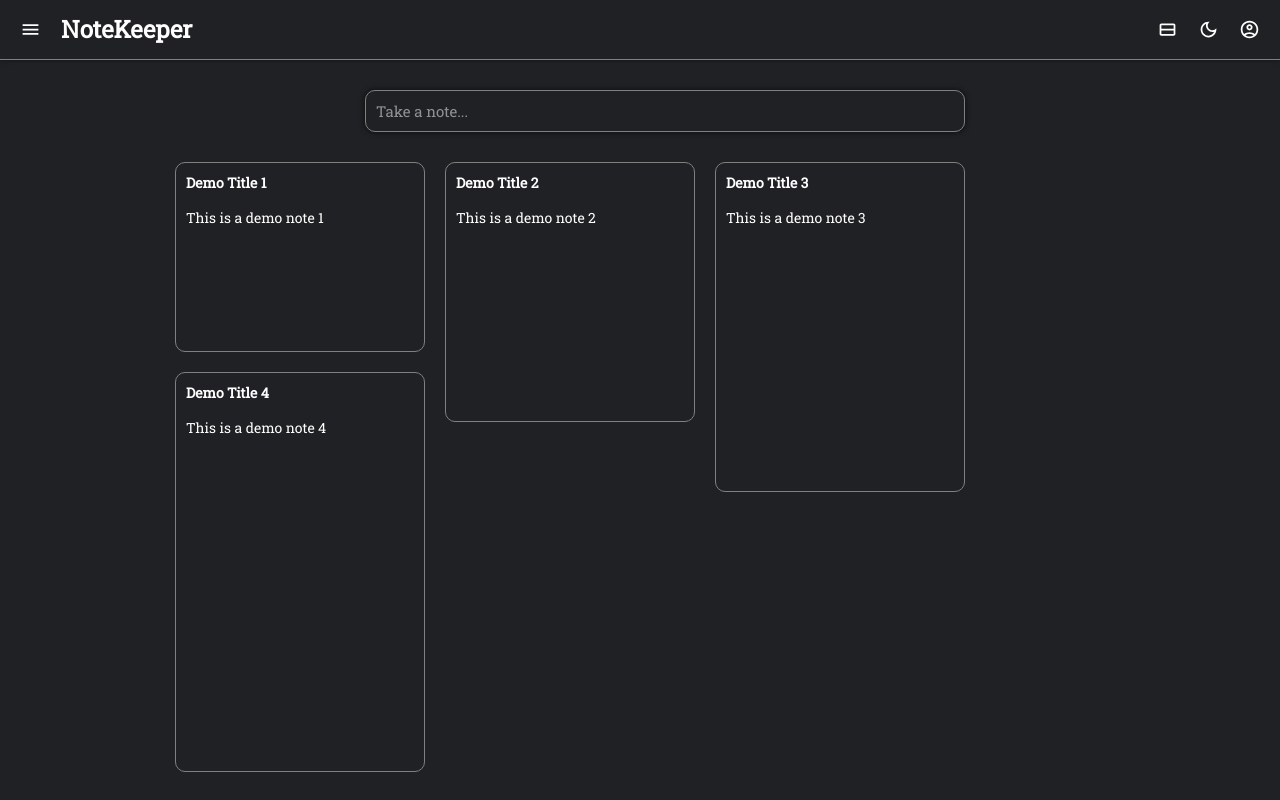
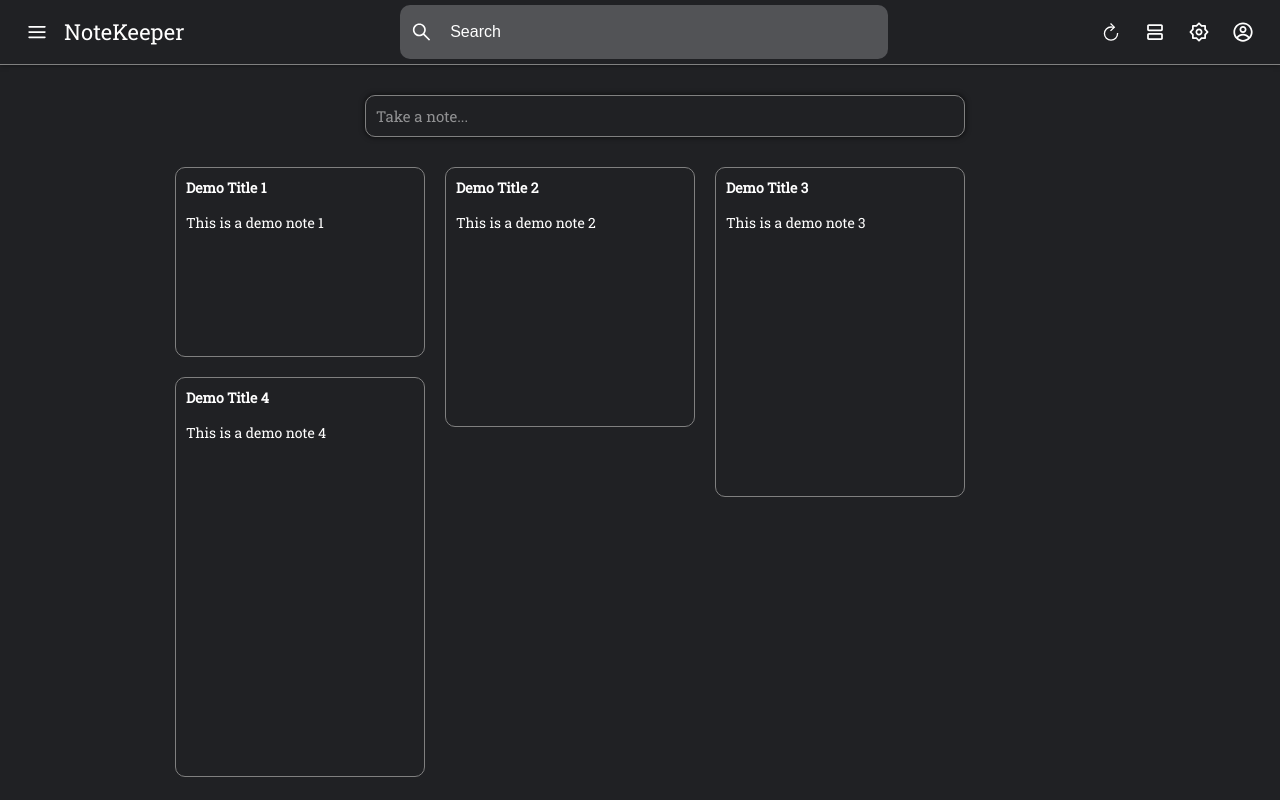
Before and after one commit to RahulGusai/note-keeper, a React (Create React App) app: page / in a window 1280 px wide. Built offline with nearby package versions, Linux system fonts and the light colour scheme.

Commit message:
Added search in nav bar

```diff
--- a/src/App.js
+++ b/src/App.js
@@ -33,6 +33,14 @@ export default function App() {
     title: false,
   });
   const [latestNoteId, setLatestNoteId] = useState(null);
+  const [selectedNoteIds, setSelectedNoteIds] = useState(new Set());
+
+  const selectorArea = {
+    x: 0,
+    y: 0,
+    startX: 0,
+    startY: 0,
+  };
 
   function getHeightClass(contentRef) {
     const numberOfLines = countLines(contentRef.current.innerHTML);
@@ -115,8 +123,26 @@ export default function App() {
     setNotes(notes_list);
   }, []);
 
+  function handleMouseDown() {
+    console.log('Mouse is clicked');
+  }
+
+  function handleMouseUp() {
+    console.log('Mouse left');
+  }
+
+  function handleMouseMovement() {
+    console.log('Mouse is being moved');
+  }
+
   return (
-    <div className="homeContainer" onClick={handleHomeContainerClick}>
+    <div
+      className="homeContainer"
+      onClick={handleHomeContainerClick}
+      onMouseDown={handleMouseDown}
+      onMouseUp={handleMouseUp}
+      onMouseMove={handleMouseMovement}
+    >
       <Helmet>
         <link rel="preconnect" href="https://fonts.googleapis.com"></link>
         <link
@@ -147,6 +173,8 @@ export default function App() {
             setEditingNote={setEditingNote}
             notes={notes}
             latestNoteId={latestNoteId}
+            selectedNoteIds={selectedNoteIds}
+            setSelectedNoteIds={setSelectedNoteIds}
           ></NoteList>
         </div>
       </div>
--- a/src/home/note.css
+++ b/src/home/note.css
@@ -12,6 +12,11 @@
   overflow: hidden;
   display: flex;
   flex-direction: column;
+  transition: border 0.1s ease-in;
+}
+
+.noteContainer.selected {
+  border: 2px solid white;
 }
 
 .noteContainer .title-bar {
@@ -27,7 +32,7 @@
   overflow-wrap: break-word;
 }
 
-.title-bar .pin-icon {
+.title-bar .pinIcon {
   display: none;
 }
 
@@ -46,26 +51,26 @@
   line-height: 20px;
 }
 
-.noteContainer .note-footer {
+.noteContainer .noteFooter {
   width: 100%;
   margin-bottom: 0px;
   display: none;
 }
 
-.noteContainer:hover .note-footer {
+.noteContainer:hover .noteFooter.show {
   display: flex;
   align-items: center;
   justify-content: space-between;
   opacity: 0.8;
 }
 
-.noteContainer:hover .pin-icon {
+.noteContainer:hover .pinIcon.show {
   display: block;
   scale: 1.2;
   opacity: 0.8;
 }
 
-.select-icon {
+.selectIcon {
   scale: 1.5;
   position: absolute;
   left: 0;
@@ -73,9 +78,14 @@
   margin-left: -5px;
   margin-top: -5px;
   display: none;
+  cursor: pointer;
 }
 
-.noteContainer:hover .select-icon {
+.selectIcon.show {
+  display: block;
+}
+
+.noteContainer:hover .selectIcon {
   display: block;
 }
 
--- a/src/home/note.js
+++ b/src/home/note.js
@@ -1,4 +1,4 @@
-import { useEffect, useRef } from 'react';
+import { useEffect, useRef, useState } from 'react';
 import { MdOutlineColorLens } from 'react-icons/md';
 import { BsImage } from 'react-icons/bs';
 import { BiArchiveIn } from 'react-icons/bi';
@@ -11,7 +11,7 @@ import { RiCheckboxCircleFill } from 'react-icons/ri';
 import './note.css';
 
 export function Note(props) {
-  const { note, setEditingNote } = props;
+  const { note, setEditingNote, selectedNoteIds, setSelectedNoteIds } = props;
   const { id, title, content, heightClass } = note;
 
   const titleRef = useRef(null);
@@ -23,6 +23,7 @@ export function Note(props) {
     taller: 'taller-height',
     tallest: 'tallest-height',
   };
+  const isSelected = selectedNoteIds.has(note.id);
 
   useEffect(() => {
     titleRef.current.innerHTML = '';
@@ -53,6 +54,24 @@ export function Note(props) {
   }, [content, id, title]);
 
   function handleNoteClick(e) {
+    if (isSelected) {
+      setSelectedNoteIds((selectedNoteIds) => {
+        const updatedSelectedNoteIds = new Set(selectedNoteIds);
+        updatedSelectedNoteIds.delete(note.id);
+        return updatedSelectedNoteIds;
+      });
+      return;
+    }
+
+    if (selectedNoteIds.size > 0) {
+      setSelectedNoteIds((selectedNoteIds) => {
+        const updatedSelectedNoteIds = new Set(selectedNoteIds);
+        updatedSelectedNoteIds.add(note.id);
+        return updatedSelectedNoteIds;
+      });
+      return;
+    }
+
     setEditingNote((editingNote) => {
       return {
         ...editingNote,
@@ -67,14 +86,27 @@ export function Note(props) {
     });
   }
 
+  function handleSelectIconClick() {
+    setSelectedNoteIds((selectedNoteIds) => {
+      const updatedSelectedNoteIds = new Set(selectedNoteIds);
+      if (updatedSelectedNoteIds.has(note.id)) {
+        updatedSelectedNoteIds.delete(note.id);
+      } else {
+        updatedSelectedNoteIds.add(note.id);
+      }
+      return updatedSelectedNoteIds;
+    });
+  }
+
   return (
-    <div className={`outerContainer ${heightClass}`} onClick={handleNoteClick}>
-      <div className="noteContainer">
+    <div className={`outerContainer ${heightClass}`}>
+      <div className={isSelected ? 'noteContainer selected' : 'noteContainer'}>
         <div
-          className="select-icon"
+          className={isSelected ? 'selectIcon show' : 'selectIcon'}
           style={{
             backgroundColor: 'transparent',
           }}
+          onClick={handleSelectIconClick}
         >
           <RiCheckboxCircleFill
             style={{
@@ -82,10 +114,10 @@ export function Note(props) {
             }}
           />
         </div>
-        <div className="title-bar">
+        <div className="title-bar" onClick={handleNoteClick}>
           <div ref={titleRef} className="note-title"></div>
           <div
-            className="pin-icon"
+            className={isSelected ? 'pinIcon' : 'pinIcon show'}
             style={{
               backgroundColor: '#202124',
             }}
@@ -100,8 +132,9 @@ export function Note(props) {
         <div
           ref={contentRef}
           className={`note-content ${rowSpanToHeight[heightClass]}`}
+          onClick={handleNoteClick}
         ></div>
-        <div className="note-footer">
+        <div className={isSelected ? 'noteFooter' : 'noteFooter show'}>
           <div
             style={{
               backgroundColor: '#202124',
--- a/src/home/noteList.js
+++ b/src/home/noteList.js
@@ -2,18 +2,36 @@ import { Note } from './note';
 import './noteList.css';
 
 export function NoteList(props) {
-  const { notes, setEditingNote, latestNoteId } = props;
+  const {
+    notes,
+    setEditingNote,
+    latestNoteId,
+    selectedNoteIds,
+    setSelectedNoteIds,
+  } = props;
 
   return (
     <div className="noteListContainer">
       {latestNoteId && (
-        <Note setEditingNote={setEditingNote} note={notes[latestNoteId]}></Note>
+        <Note
+          setEditingNote={setEditingNote}
+          note={notes[latestNoteId]}
+          selectedNoteIds={selectedNoteIds}
+          setSelectedNoteIds={setSelectedNoteIds}
+        ></Note>
       )}
       {Object.values(notes).map((note) => {
         if (note.id === latestNoteId) {
           return <></>;
         }
-        return <Note setEditingNote={setEditingNote} note={note}></Note>;
+        return (
+          <Note
+            setEditingNote={setEditingNote}
+            note={note}
+            selectedNoteIds={selectedNoteIds}
+            setSelectedNoteIds={setSelectedNoteIds}
+          ></Note>
+        );
       })}
     </div>
   );
--- a/src/menu/navBar.css
+++ b/src/menu/navBar.css
@@ -1,6 +1,6 @@
 .navBarContainer {
   width: 100%;
-  height: 60px;
+  height: 65px;
   background-color: transparent;
   box-shadow: 0px 0px 5px rgba(0, 0, 0, 0.5);
   border-bottom: 1px solid grey;
@@ -8,25 +8,68 @@
   display: flex;
   align-items: center;
   justify-content: space-between;
-  padding: 10px;
   color: white;
+  padding-left: 30px;
+  padding-right: 30px;
+  padding-top: 5px;
+  padding-bottom: 5px;
 }
 
 .burgerMenuIcon {
   cursor: pointer;
+  scale: 1.5;
+  position: relative;
 }
 
-.navBarContainer .leftContainer,
-.navBarContainer .rightContainer {
+.navBarContainer .leftContainer {
   display: flex;
   align-items: center;
+  gap: 20px;
 }
 
-.leftContainer h2 {
+.leftContainer .productName {
+  font-size: 22px;
+  font-weight: 400;
   font-family: 'Roboto Slab', serif;
+  user-select: none;
 }
 
-.navBarContainer .leftContainer *,
-.navBarContainer .rightContainer * {
-  margin: 10px;
+.rightContainer {
+  display: flex;
+  align-items: center;
+  gap: 30px;
 }
+
+.rightContainer > * {
+  scale: 1.5;
+}
+
+.searchBar {
+  width: 40%;
+  height: 100%;
+  display: flex;
+  gap: 20px;
+  background-color: rgba(241, 243, 244, 0.24);
+  border-radius: 10px;
+  align-items: center;
+  padding: 15px;
+}
+
+.searchBar .searchIcon {
+  scale: 1.7;
+}
+
+.searchBar .searchInput {
+  width: 100%;
+  height: 55px;
+  cursor: text;
+  background-color: transparent;
+  border: none;
+  outline: none;
+  font-size: 16px;
+}
+
+.searchInput::placeholder {
+  font-size: 16px;
+  color: white;
+}
--- a/src/menu/navBar.js
+++ b/src/menu/navBar.js
@@ -1,8 +1,10 @@
 import './navBar.css';
-import MenuIcon from '@mui/icons-material/Menu';
-import ViewStreamOutlinedIcon from '@mui/icons-material/ViewStreamOutlined';
-import DarkModeOutlinedIcon from '@mui/icons-material/DarkModeOutlined';
-import AccountCircleOutlinedIcon from '@mui/icons-material/AccountCircleOutlined';
+import { CgMenu } from 'react-icons/cg';
+import { IoRefreshSharp } from 'react-icons/io5';
+import { MdOutlineViewAgenda } from 'react-icons/md';
+import { RiSettings2Line } from 'react-icons/ri';
+import { CgProfile } from 'react-icons/cg';
+import { AiOutlineSearch } from 'react-icons/ai';
 
 export function NavBar(props) {
   const { sidebarState, changeSidebarState } = props;
@@ -14,16 +16,46 @@ export function NavBar(props) {
   return (
     <div className="navBarContainer">
       <div className="leftContainer">
-        <MenuIcon
+        <CgMenu
           className="burgerMenuIcon"
-          onClick={onMenuIconClick}
-        ></MenuIcon>
-        <h2>NoteKeeper</h2>
+          style={{
+            color: '#ffffff',
+          }}
+        ></CgMenu>
+        <div className="productName">NoteKeeper</div>
       </div>
+      <div className="searchBar">
+        <AiOutlineSearch
+          className="searchIcon"
+          style={{
+            color: '#ffffff',
+          }}
+        />
+        <input className="searchInput" placeholder="Search"></input>
+      </div>
+
       <div className="rightContainer">
-        <ViewStreamOutlinedIcon></ViewStreamOutlinedIcon>
-        <DarkModeOutlinedIcon></DarkModeOutlinedIcon>
-        <AccountCircleOutlinedIcon></AccountCircleOutlinedIcon>
+        <IoRefreshSharp
+          className="reloadIcon"
+          style={{
+            color: '#ffffff',
+          }}
+        />
+        <MdOutlineViewAgenda
+          style={{
+            color: '#ffffff',
+          }}
+        />
+        <RiSettings2Line
+          style={{
+            color: '#ffffff',
+          }}
+        />
+        <CgProfile
+          style={{
+            color: '#ffffff',
+          }}
+        />
       </div>
     </div>
   );
```
